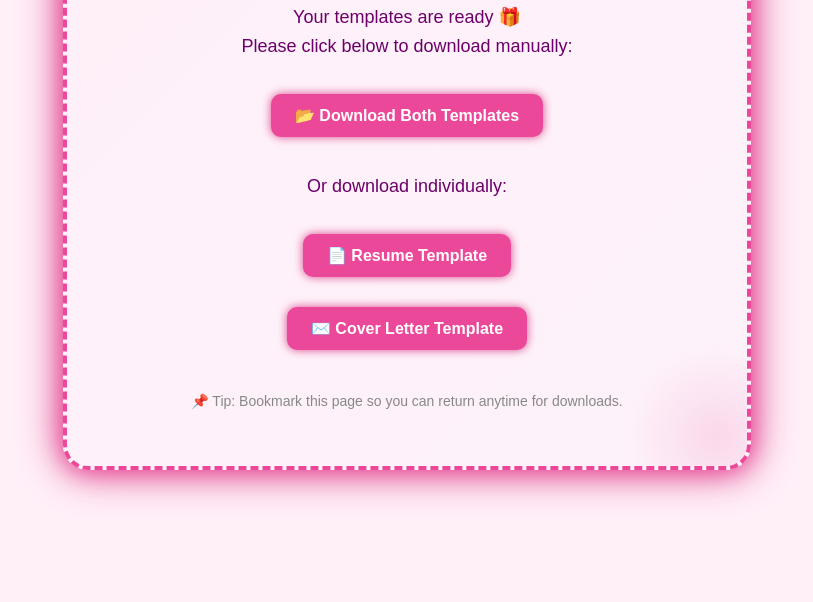
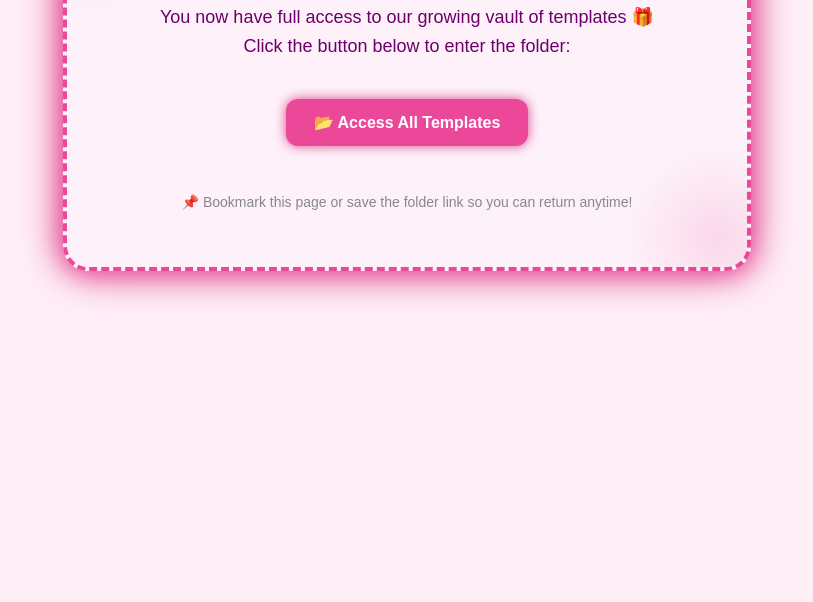
Before and after one commit to Jane-Emmanuel/Thank-you-page-download-resume-cover-letter-, a plain HTML site: page index.html in a window 1280 px wide. Shown: the part 198-800 px from the top of the page, without its empty margins (233-1046 px from the left). Drawn offline with Linux system fonts and the light colour scheme.

Commit message:
Update index.html

```diff
--- a/index.html
+++ b/index.html
@@ -60,14 +60,15 @@
     }
     .btn {
       display: inline-block;
-      margin: 15px 0;
-      padding: 12px 24px;
+      margin: 20px 0;
+      padding: 14px 28px;
       background: #ec4899;
       color: #fff;
-      border-radius: 10px;
+      border-radius: 12px;
       text-decoration: none;
       font-weight: bold;
-      box-shadow: 0 0 10px #d9468c;
+      font-size: 16px;
+      box-shadow: 0 0 12px #d9468c;
       transition: all 0.3s ease;
     }
     .btn:hover {
@@ -84,22 +85,18 @@
 <body>
   <div class="container">
     <h1>Thank You! 🎉</h1>
-    <p>Your templates are ready 🎁<br>Please click below to download manually:</p>
+    <p>
+      You now have full access to our growing vault of templates 🎁<br />
+      Click the button below to enter the folder:
+    </p>
 
     <a class="btn" href="https://drive.google.com/drive/folders/1rBbTqjsd0WrCM3ZZAlVzi_7F_rU9lpLm" target="_blank">
-      📂 Download Both Templates
-    </a><br />
-
-    <p style="margin-top:20px;">Or download individually:</p>
-
-    <a class="btn" href="https://drive.google.com/uc?export=download&id=1fE5JPylRpMVkm0yPG2V_2RVOyzFfhOtTFnwjOVRPJuU" download>
-      📄 Resume Template
-    </a><br />
-    <a class="btn" href="https://drive.google.com/uc?export=download&id=1NmAm_Rw2eBP8IDF5y40OJqlPLTIHfKIRIZCJS0fvaoc" download>
-      ✉️ Cover Letter Template
+      📂 Access All Templates
     </a>
 
-    <p class="footer-note">📌 Tip: Bookmark this page so you can return anytime for downloads.</p>
+    <p class="footer-note">
+      📌 Bookmark this page or save the folder link so you can return anytime!
+    </p>
   </div>
 </body>
 </html>
```
